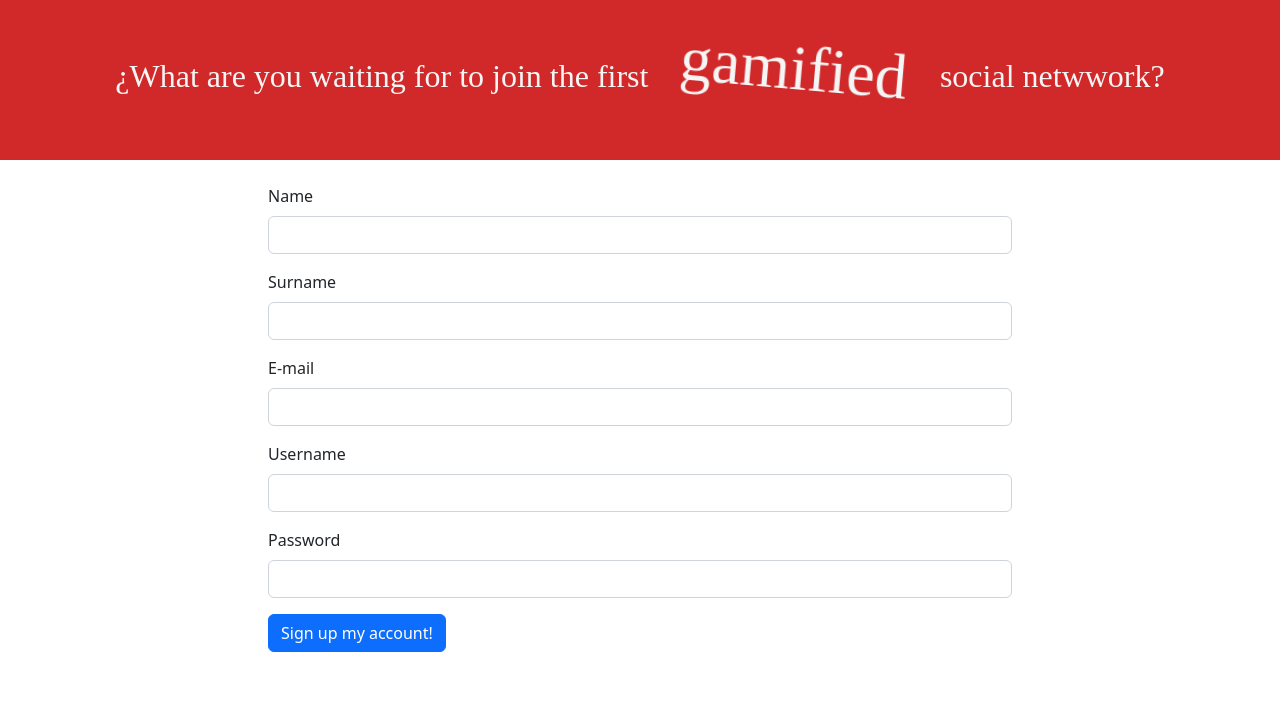
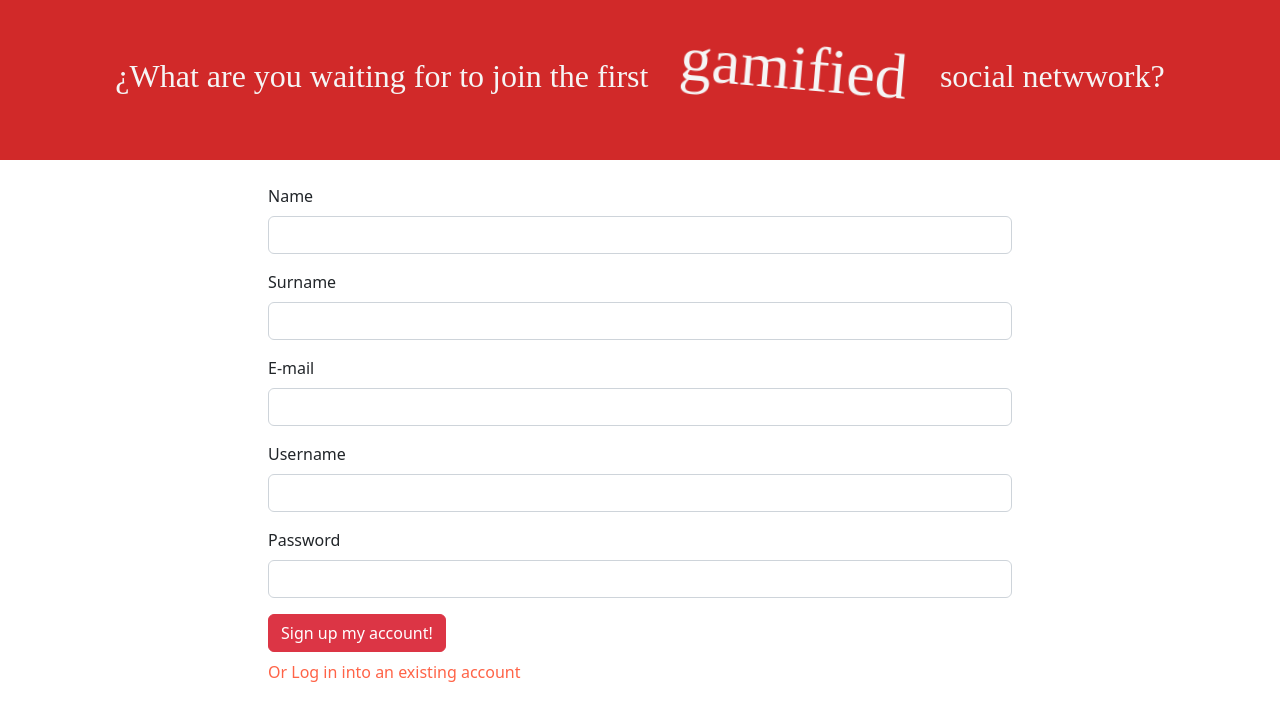
Before and after one commit to Aorih/feep, an Angular app: page /register in a window 1280 px wide. Shown: the top 720 px of the page. Built offline with nearby package versions, Linux system fonts and the light colour scheme; a web font is replaced by a local one.

Commit message:
feat: Changed styles to links

```diff
--- a/src/app/login/login.component.html
+++ b/src/app/login/login.component.html
@@ -19,7 +19,7 @@
               <label for="exampleInputPassword1" class="form-label">Password</label>
               <input type="password" class="form-control" id="exampleInputPassword1">
             </div>
-            <button type="submit" class="btn btn-primary">Login</button>
+            <button type="submit" class="btn btn-danger">Login</button>
         </form>
         <a routerLink="/register" routerLinkActive="router-link-active" >Or create a new account</a>
     </main>
--- a/src/app/register/register.component.html
+++ b/src/app/register/register.component.html
@@ -29,6 +29,7 @@
           <label for="inputPassword" class="form-label">Password</label>
           <input type="password" class="form-control" id="inputPassword">
         </div>
-        <button type="submit" class="btn btn-primary">Sign up my account!</button>
+        <button type="submit" class="btn btn-danger">Sign up my account!</button>
     </form>
+    <a routerLink="/login" routerLinkActive="router-link-active" >Or Log in into an existing account</a>
 </div>
--- a/src/styles.css
+++ b/src/styles.css
@@ -1 +1,9 @@
 /* You can add global styles to this file, and also import other style files */
+a {
+    text-decoration: none;
+    color: tomato;
+}
+
+a:hover{
+    color: rgb(123, 37, 22);
+}
```
